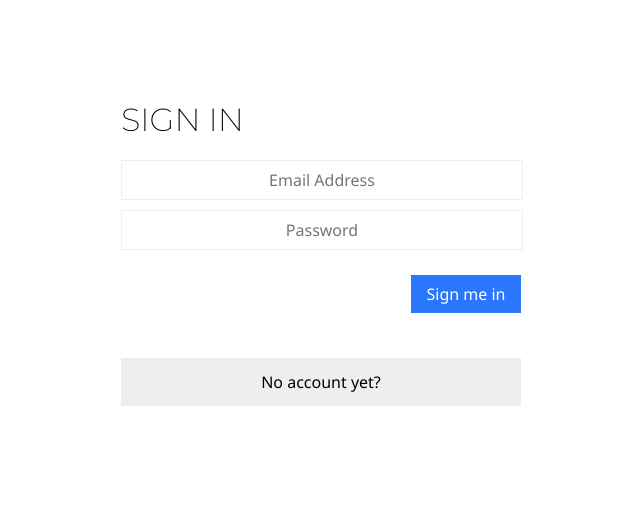
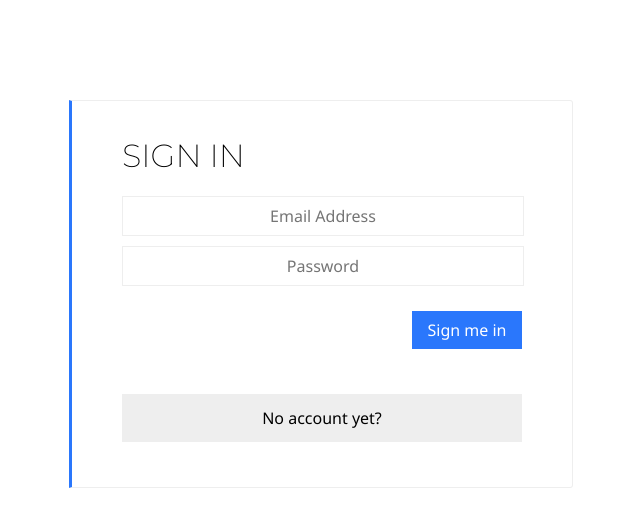
Before and after one commit to dennis1248/blog-php-mirror, a PHP site: page /pages/login.php in a window 1280 px wide. Shown: the part 48-575 px from the top of the page, without its empty margins (319-959 px from the left). Run offline with PHP 8.4, Linux system fonts and the light colour scheme.

Commit message:
Improve login style

```diff
--- a/css/login.css
+++ b/css/login.css
@@ -1,7 +1,9 @@
 .login_box {
   width: 500px;
   margin: 100px auto auto auto;
-  border-radius: 3px;
+  border: 1px solid #eee;
+  border-left: 3px solid #2a77fc;
+  border-radius: 0 3px 3px 0;
 }
 
 .login_box_header {
@@ -26,6 +28,7 @@
   background: #eee;
   width: 100%;
   margin-top: 45px;
+  margin-bottom: 45px;
   text-align: center;
   height: 3em;
   line-height: 3em;
```
